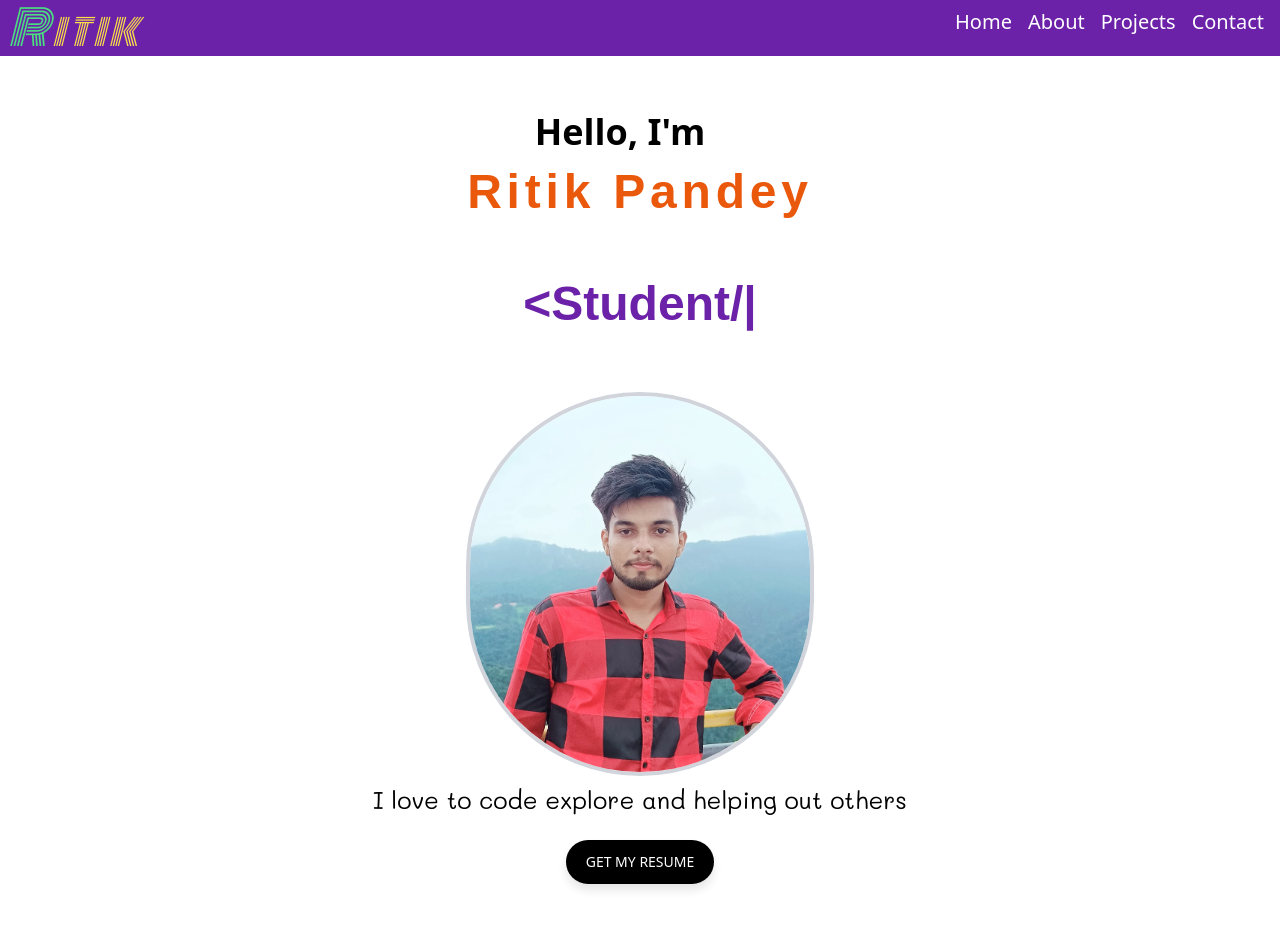
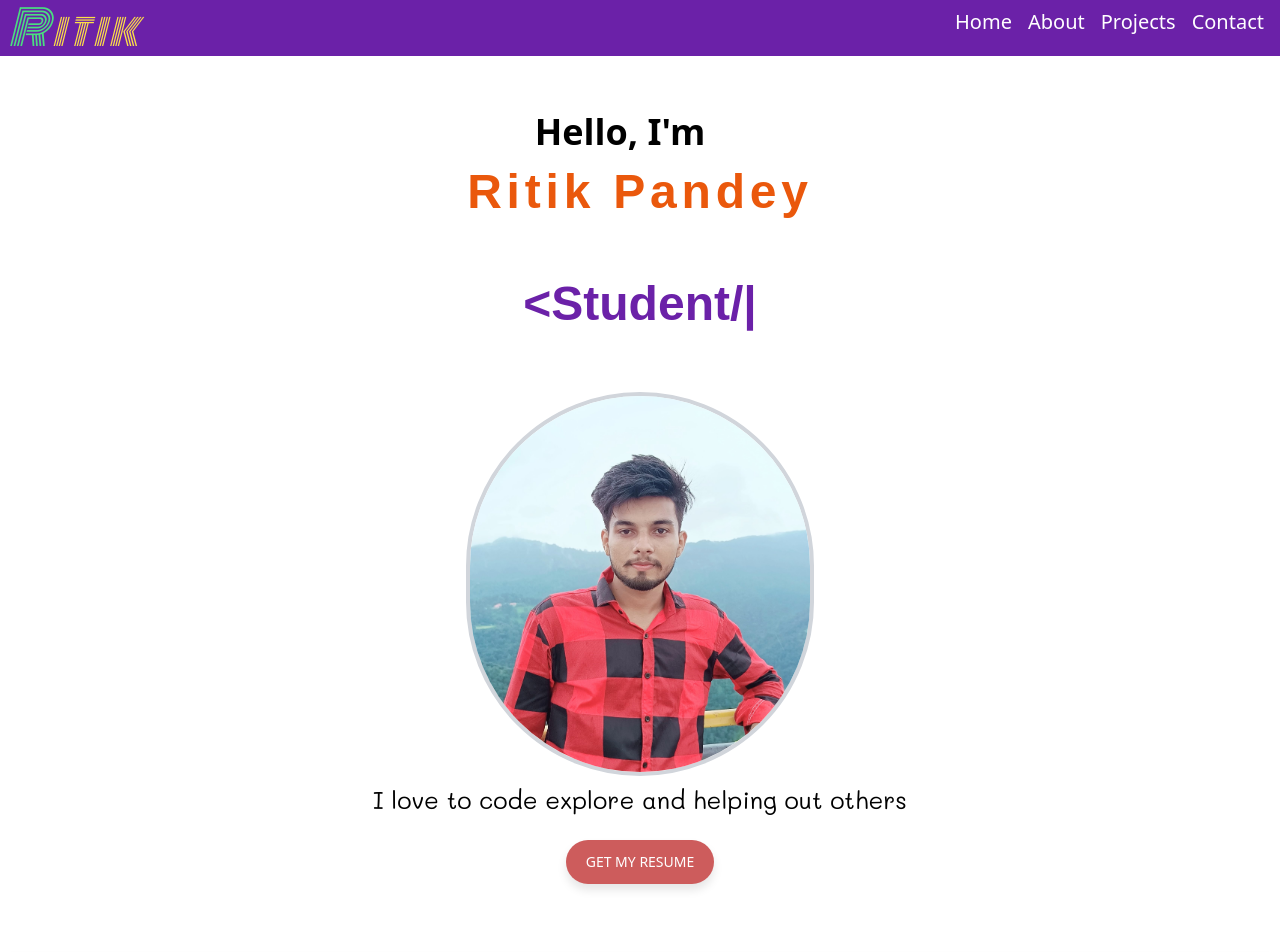
Before and after one commit to ritikp05/my_portfolio, a React (Vite) app: page / in a window 1280 px wide. Shown: the top 952 px of the page. Built offline with nearby package versions, Linux system fonts and the light colour scheme; a web font is replaced by a local one.

Commit message:
changin styles

```diff
--- a/src/components/Topbar.jsx
+++ b/src/components/Topbar.jsx
@@ -2,6 +2,7 @@ import React from 'react'
 import { TypeAnimation } from 'react-type-animation'
 import img11 from '../assets/img4.jpg'
 import resume from '../assets/resume.pdf';
+import {motion} from "framer-motion";
 const Topbar = () => {
   return (
     <section id='topbar' className='pt-28'>
@@ -44,11 +45,17 @@ const Topbar = () => {
       </div>
       <div className='flex justify-center mt-6 '>
 
-        <a href={resume} download className='block mb-3 text-2xl '>
+      <motion.a
+      // className="box"
+      whileHover={{ scale: 1.1 }}
+      whileTap={{ scale: 0.9 }}
+      transition={{ type: "spring", stiffness: 400, damping: 17 }}
+
+    href={resume} download="ritik.pdf" className='block mb-3 text-2xl '>
           <button className="button ">
             get my resume
           </button>
-        </a>
+        </motion.a>
 
       </div>
 
--- a/src/index.css
+++ b/src/index.css
@@ -11,7 +11,7 @@
     font:italic;
     text-transform: uppercase;
     color: white;
-    background-color:black;
+    background-color:indianred;
     border-radius: 50px;
     overflow: hidden;
     z-index: 1;
@@ -36,7 +36,7 @@
     right: -100%;
     width: 100%;
     height: 100%;
-    background: linear-gradient(to right, #bf813f, #ef32b3);
+    background: linear-gradient(to right, rgb(17, 124, 51), #aa1b7d);
     transition: all 1.2s ease-in-out;
     z-index: -1;
     border-radius: 50px;
```
Also changed, not shown: src/components/Technologies.jsx (line endings or trailing spaces).
